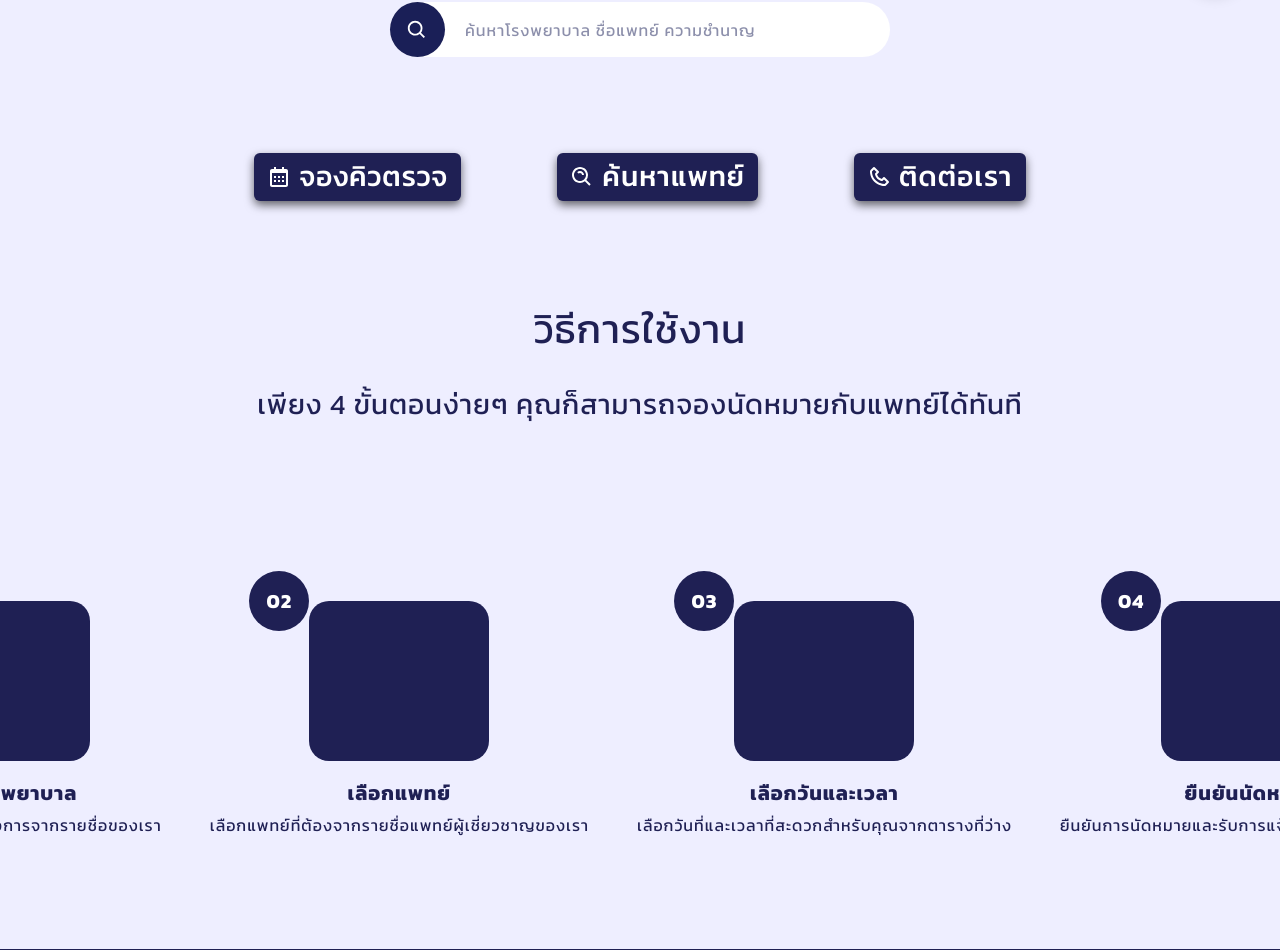
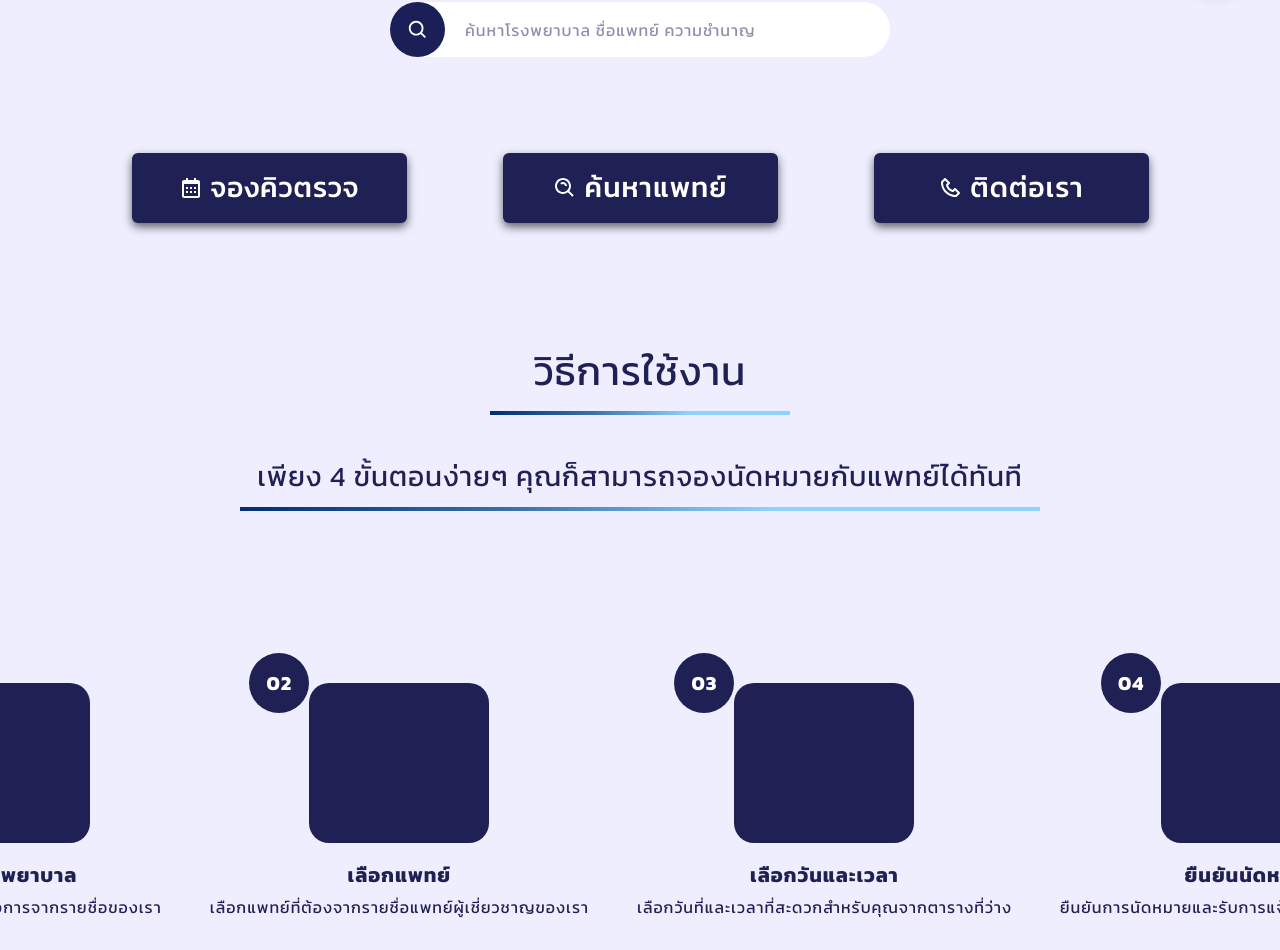
Before and after one commit to Supphanat-P/HealthQ-Co, a React (Vite) app: page / in a window 1280 px wide. Shown: the part 776-1726 px from the top of the page. Built offline with nearby package versions, Linux system fonts and the light colour scheme; no server answers; the database is empty.

Commit message:
Edit something

```diff
--- a/src/Pages/Home/Home.jsx
+++ b/src/Pages/Home/Home.jsx
@@ -137,21 +137,24 @@ const Home = () => {
 
           <div className="d-flex m-auto justify-content-center align-items-center">
             <button
-              className="btn bg-sky m-5 d-flex align-items-center gap-2 box-shadow"
+              className="btn bg-sky m-5 d-flex align-items-center justify-content-center gap-2 box-shadow"
+              style={{ width: "275px", height: "70px" }}
             >
               <BiCalendar size={24} color="white" />
               <h3 className="text-white mb-0">จองคิวตรวจ</h3>
             </button>
 
             <button
-              className="btn bg-sky m-5 d-flex align-items-center gap-2 box-shadow"
+              className="btn bg-sky m-5 d-flex align-items-center justify-content-center gap-2 box-shadow"
+              style={{ width: "275px", height: "70px" }}
             >
               <BiSearchAlt size={24} color="white" />
               <h3 className="text-white mb-0">ค้นหาแพทย์</h3>
             </button>
 
             <button
-              className="btn bg-sky m-5 d-flex align-items-center gap-2 box-shadow"
+              className="btn bg-sky m-5 d-flex align-items-center justify-content-center gap-2 box-shadow"
+              style={{ width: "275px", height: "70px" }}
             >
               <BiPhone size={24} color="white" />
               <h3 className="text-white mb-0">ติดต่อเรา</h3>
@@ -162,17 +165,38 @@ const Home = () => {
 
       <div>
         <div
-          className="text-darkblue d-flex justify-content-center align-items-center fs-1"
-          style={{ backgroundColor: "#EEEEFF", margin: "" }}
+          className="d-flex flex-column align-items-center"
+          style={{ backgroundColor: "#EEEEFF", padding: "20px 0" }}
         >
-          วิธีการใช้งาน
+          <div className="text-darkblue fs-1">วิธีการใช้งาน</div>
+
+          <div
+            style={{
+              height: "4px",
+              width: "300px",
+              backgroundImage:
+                "linear-gradient(to right, rgb(0, 45, 115), rgb(56, 111, 170), rgb(141, 211, 255), rgb(141, 211, 255))",
+              marginTop: "10px",
+            }}
+          ></div>
         </div>
 
         <div
-          className="text-darkblue gap-5 py-4 d-flex justify-content-center align-items-center fs-3"
-          style={{ backgroundColor: "#EEEEFF" }}
+          className="d-flex flex-column align-items-center"
+          style={{ backgroundColor: "#EEEEFF", padding: "20px 0" }}
         >
-          เพียง 4 ขั้นตอนง่ายๆ คุณก็สามารถจองนัดหมายกับแพทย์ได้ทันที
+          <div className="text-darkblue fs-3 text-center">
+            เพียง 4 ขั้นตอนง่ายๆ คุณก็สามารถจองนัดหมายกับแพทย์ได้ทันที
+          </div>
+          <div
+            style={{
+              height: "4px",
+              width: "800px",
+              backgroundImage:
+                "linear-gradient(to right, rgb(0, 45, 115), rgb(56, 111, 170), rgb(141, 211, 255), rgb(141, 211, 255))",
+              marginTop: "10px",
+            }}
+          ></div>
         </div>
 
         <div style={{ backgroundColor: "#EEEEFF" }}>
```
